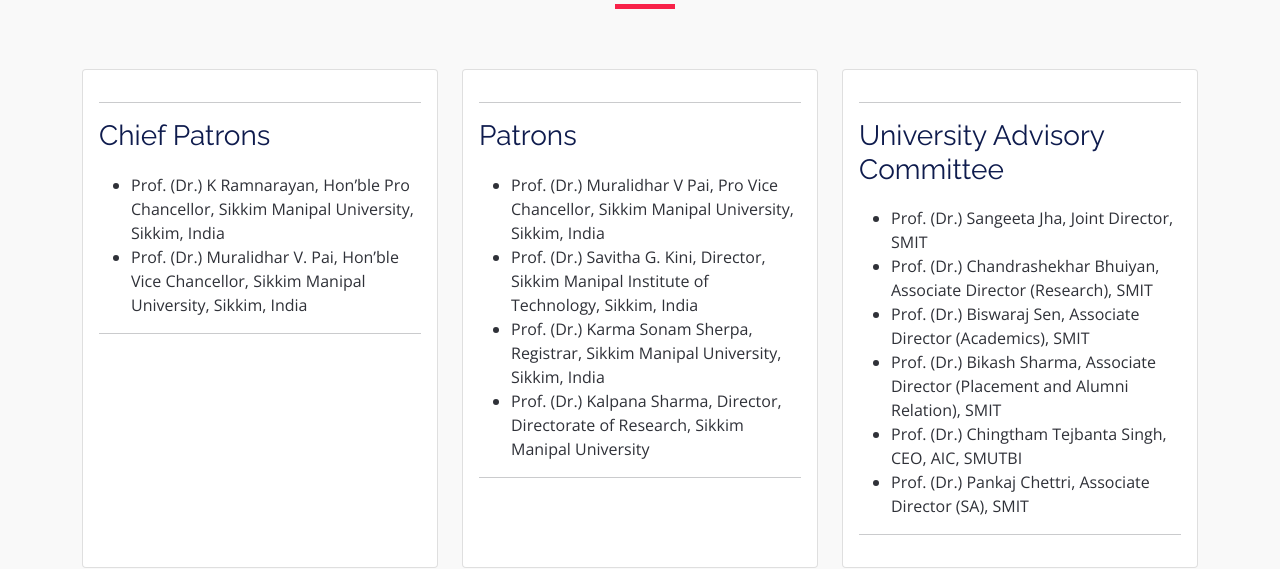
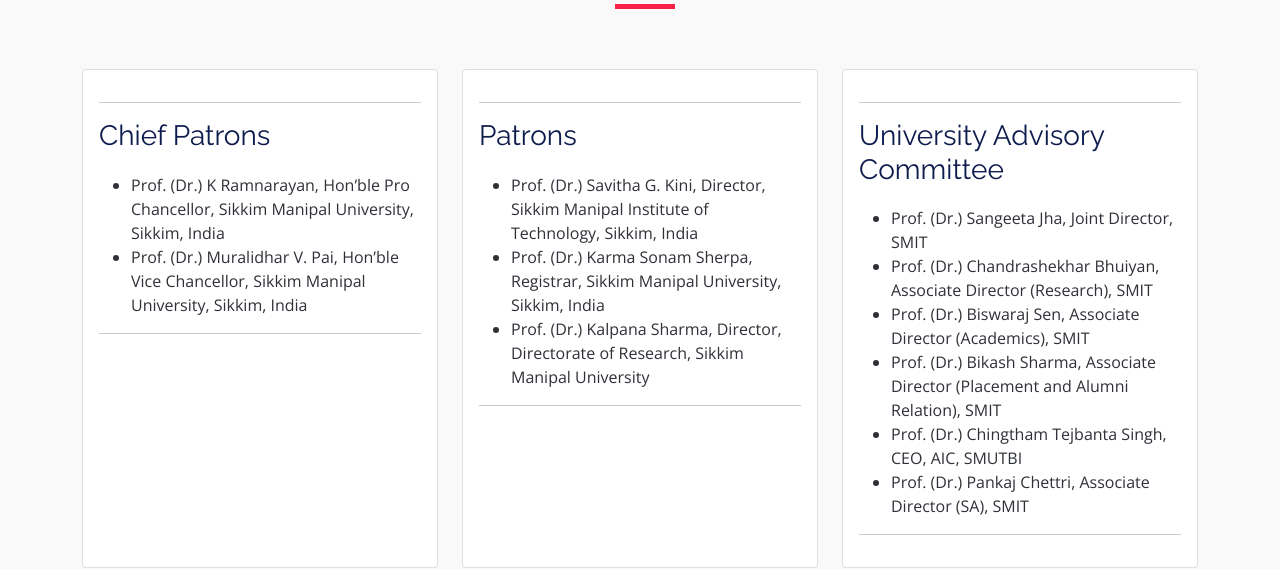
Before and after one commit to viraj-lmg/icaccpa.in, a plain HTML site: page committee.html in a window 1280 px wide. Shown: the part 242-811 px from the top of the page. Drawn offline with nearby package versions, Linux system fonts and the light colour scheme.

Commit message:
pro vc removed from patrons

```diff
--- a/committee.html
+++ b/committee.html
@@ -101,7 +101,6 @@
                 <hr />
                 <h3>Patrons</h3>
                 <ul style="font-size: 16px">
-                  <li>Prof. (Dr.) Muralidhar V Pai, Pro Vice Chancellor, Sikkim Manipal University, Sikkim, India</li>
                   <li>Prof. (Dr.) Savitha G. Kini, Director, Sikkim Manipal Institute of Technology, Sikkim, India</li>
                   <li>Prof. (Dr.) Karma Sonam Sherpa, Registrar, Sikkim Manipal University, Sikkim, India</li>
                   <li>Prof. (Dr.) Kalpana Sharma, Director, Directorate of Research, Sikkim Manipal University</li>
```
